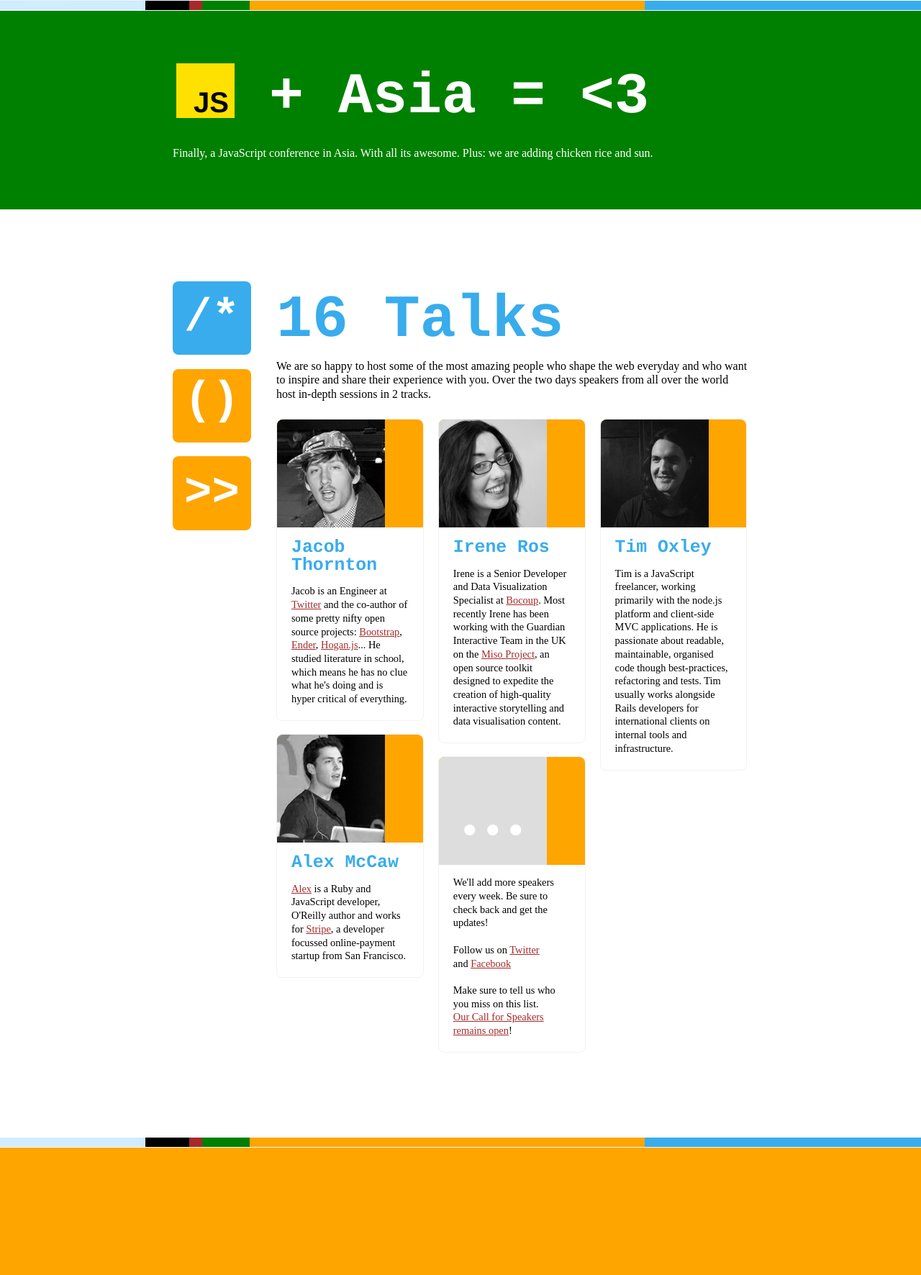
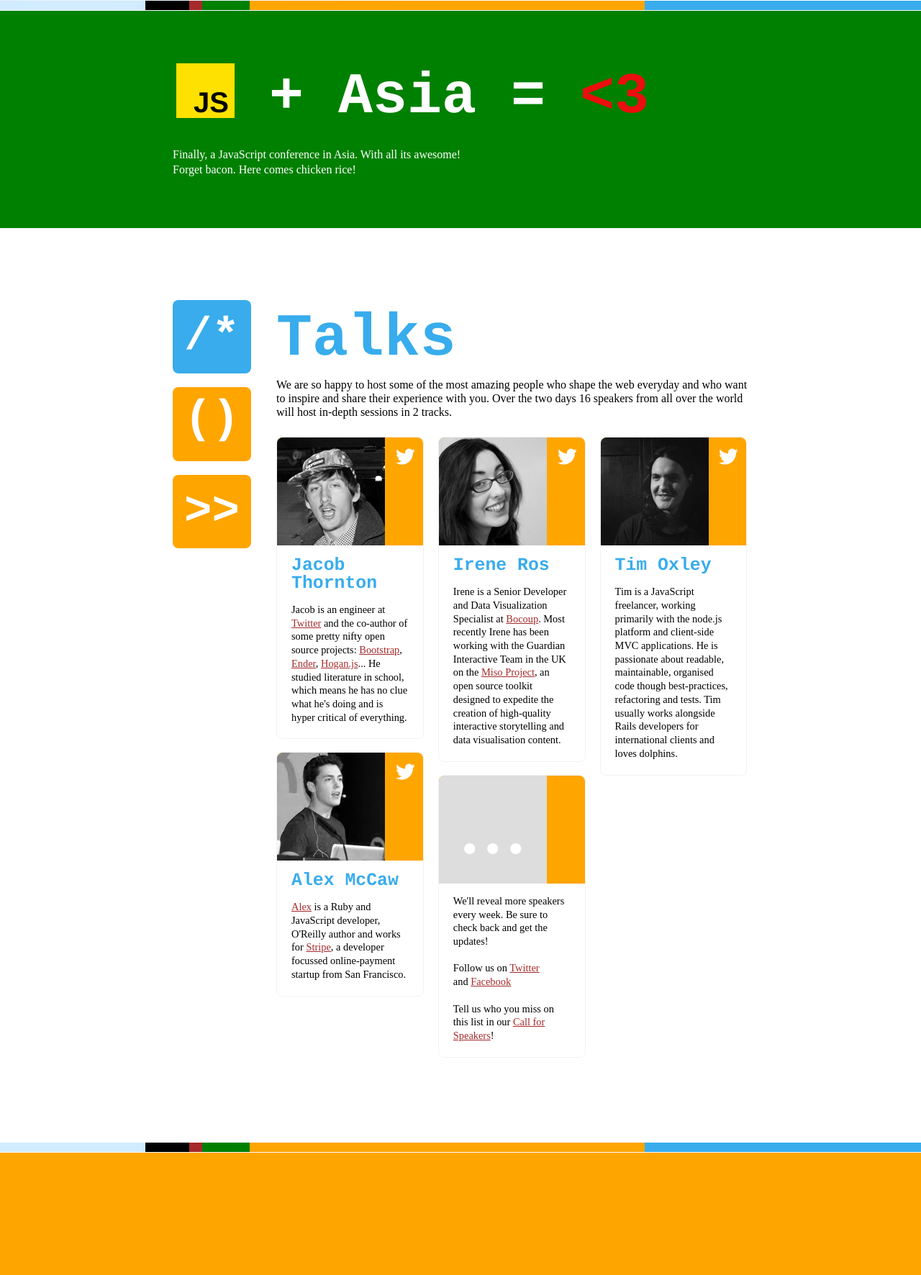
Before and after one commit to jscamp/website, a PHP site: page / in a window 1280 px wide. Shown: the part 679-2451 px from the top of the page at 72% size. Run offline with PHP 8.4, Linux system fonts and the light colour scheme; some libraries are stand-ins or nearby versions; some web fonts are replaced.

Commit message:
Added Twitter account links

```diff
--- a/index.html
+++ b/index.html
@@ -102,8 +102,8 @@
 			</h2>
 			<h3>
 					Finally, a JavaScript conference in Asia.
-						With all its awesome.
-						Plus: we are adding chicken rice and sun.
+						With all its awesome!<br/>
+						Forget bacon. Here comes chicken rice!
 			</h3>
 		</div>
 
@@ -116,21 +116,29 @@
 			</div>
 			<div class="sessiondesc current" id="talksdesc">
 				<span class="intro">
-					<h4>16 Talks</h4>
-					We are so happy to host some of the most amazing people who shape the web everyday and who want to inspire and share their experience with you. Over the two days speakers from all over the world host in-depth sessions in 2 tracks.</span>
+					<h4>Talks</h4>
+					We are so happy to host some of the most amazing people who shape the web everyday and who want to inspire
+					and share their experience with you. Over the two days 16 speakers from all over the world will host in-depth sessions
+					in 2 tracks.</span>
 				<ul class="speakers">
 					<li>
-						<div class="img"><img src="static/img/speakers/jacobthornton.png" border="0" /></div>
+						<div class="links">
+							<a href="http://twitter.com/fat" class="twitter" title="@fat"></a>
+						</div>
+						<div class="img"><img src="static/img/speakers/jacobthornton.png" alt="Jacob Thornton" border="0" /></div>
 						<div class="name">
 							Jacob Thornton
 						</div>
 						<div class="bio">
-							Jacob is an Engineer at <a href="http://twitter.com">Twitter</a> and the co-author of some pretty nifty open source projects: <a href="http://twitter.github.com/bootstrap/">Bootstrap</a>, <a href="http://ender.no.de/">Ender</a>, <a href="http://twitter.github.com/hogan.js/">Hogan.js</a>...
+							Jacob is an engineer at <a href="http://twitter.com">Twitter</a> and the co-author of some pretty nifty open source projects: <a href="http://twitter.github.com/bootstrap/">Bootstrap</a>, <a href="http://ender.no.de/">Ender</a>, <a href="http://twitter.github.com/hogan.js/">Hogan.js</a>...
 							He studied literature in school, which means he has no clue what he's doing and is hyper critical of everything.
 						</div>
 					</li>
 					<li>
-						<div class="img"><img src="static/img/speakers/alexmccaw.png" border="0" /></div>
+						<div class="links">
+							<a href="http://twitter.com/maccman" class="twitter" title="@maccman"></a>
+						</div>
+						<div class="img"><img src="static/img/speakers/alexmccaw.png" alt="Alex McCaw" border="0" /></div>
 						<div class="name">
 							Alex McCaw
 						</div>
@@ -141,7 +149,10 @@
 				</ul>
 				<ul class="speakers">
 					<li>
-						<div class="img"><img src="static/img/speakers/ireneros.png" border="0" /></div>
+						<div class="links">
+							<a href="http://twitter.com/ireneros" class="twitter" title="@ireneros"></a>
+						</div>
+						<div class="img"><img src="static/img/speakers/ireneros.png" alt="Irene Ros" border="0" /></div>
 						<div class="name">
 							Irene Ros
 						</div>
@@ -154,30 +165,33 @@
 					<li>
 						<div class="img"><div class="who">...</div></div>
 						<div class="bio">
-							We'll add more speakers every week. Be sure to check back and get the updates!<br/><br/>
+							We'll reveal more speakers every week. Be sure to check back and get the updates!<br/><br/>
 							Follow us on <a href="http://twitter.com/jscamp_asia">Twitter</a><br/>
 							and <a href="http://facebook.com/javascriptcamp">Facebook</a><br/><br/>
-							Make sure to tell us who you miss on this list.<br/>
-							<a href="http://jscamp.wufoo.com/forms/call-for-speakers">Our Call for Speakers remains open</a>!
+							Tell us who you miss on this list in our
+							<a href="http://jscamp.wufoo.com/forms/call-for-speakers">Call for Speakers</a>!
 						</div>
 					</li>
 				</ul>
 				<ul class="speakers">
 					<li>
-						<div class="img"><img src="static/img/speakers/timoxley.png" border="0" /></div>
+						<div class="links">
+							<a href="http://twitter.com/secoif" class="twitter" title="@secoif"></a>
+						</div>
+						<div class="img"><img src="static/img/speakers/timoxley.png" alt="Tim Oxley" border="0" /></div>
 						<div class="name">
 							Tim Oxley
 						</div>
 						<div class="bio">
 							Tim is a JavaScript freelancer, working primarily with the node.js platform and client-side MVC applications. He is passionate about readable, maintainable, organised code though best-practices, refactoring and tests.
-							Tim usually works alongside Rails developers for international clients on internal tools and infrastructure.
+							Tim usually works alongside Rails developers for international clients and loves dolphins.
 						</div>
 					</li>
 				</ul>
 			</div>
 			<div class="sessiondesc" id="workshopsdesc">
 				<span class="intro">
-					<h4>6 Workshops</h4>
+					<h4>Workshops</h4>
 					Over the time of the conference we want you to get your hands dirty. There's plenty of time, power and Wi-Fi to check out this new library,
 					concept or idea you've heard about while the entire community is around. Even better: Professional hosts will explain and guide you in our workshop sessions.
 				</span>
@@ -188,8 +202,8 @@
 							Workshops hosts will be announced soon. Be sure to check back and get the updates!<br/><br/>
 							Follow us on <a href="http://twitter.com/jscamp_asia">Twitter</a><br/>
 							and <a href="http://facebook.com/javascriptcamp">Facebook</a><br/><br/>
-							Suggest your favorite host in
-							<a href="http://jscamp.wufoo.com/forms/call-for-speakers">our Call for Speakers</a>!
+							Suggest your favorite host in our
+							<a href="http://jscamp.wufoo.com/forms/call-for-speakers">Call for Speakers</a>!
 						</div>
 					</li>
 				</ul>
@@ -212,8 +226,8 @@
 						<div class="img"><div class="who">...</div></div>
 						<div class="bio">
 							Sprints will be announced two months before the conference.<br/><br/>
-							If you want to host one, please let us know in<br/>
-							<a href="http://jscamp.wufoo.com/forms/call-for-speakers">our Call for Speakers</a>!<br/><br/>
+							If you want to host one, please let us know in our
+							<a href="http://jscamp.wufoo.com/forms/call-for-speakers">Call for Speakers</a>!<br/><br/>
 							Follow us on <a href="http://twitter.com/jscamp_asia">Twitter</a><br/>
 							and <a href="http://facebook.com/javascriptcamp">Facebook</a>
 						</div>
--- a/static/css/style.css
+++ b/static/css/style.css
@@ -341,6 +341,7 @@
   margin: 30px auto 0 auto;
   width: 800px;
   font-size: 1em;
+  line-height: 1.3em;
 }
 #js {
   margin-left: 5px;
@@ -351,6 +352,9 @@
   font-family: Helvetica, Arial;
   padding: 0.8em 0.2em 0em 0.6em;
   background: #ffe100;
+}
+#love {
+  color: #eb0e0e;
 }
 #sessions {
   width: 800px;
@@ -491,6 +495,34 @@
   -ms-border-radius: 8px 0 0 0;
   border-radius: 8px 0 0 0;
 }
+#sessions .speakers li .links {
+  float: right;
+}
+#sessions .speakers li .links a {
+  display: block;
+  width: 40px;
+  height: 40px;
+  cursor: pointer;
+  -webkit-border-radius: 22px;
+  -moz-border-radius: 22px;
+  -o-border-radius: 22px;
+  -ms-border-radius: 22px;
+  border-radius: 22px;
+  margin: 6px 6px;
+}
+#sessions .speakers li .links a:hover {
+  background-color: #38acec;
+  -webkit-animation: rotate 0.3s linear;
+  -moz-animation: rotate 0.3s linear;
+  -o-animation: rotate 0.3s linear;
+  -ms-animation: rotate 0.3s linear;
+  animation: rotate 0.3s linear;
+}
+#sessions .speakers li .links a.twitter {
+  background-image: url("../img/twitter.png");
+  background-repeat: no-repeat;
+  background-position: 6px 6px;
+}
 #sessions .speakers li .name {
   font-family: Courier, monospace;
   color: #38acec;
@@ -569,14 +601,6 @@
 }
 .asia {
   color: #ffa500;
-}
-a.twitter {
-  color: #fff;
-  background: #4099ff !important;
-}
-a.facebook {
-  color: #fff;
-  background: #3b5998 !important;
 }
 @-moz-keyframes punch {
   0% {
@@ -1113,108 +1137,88 @@
     transform: rotate(-80deg);
   }
 }
-@-moz-keyframes bounce {
+@-moz-keyframes rotate {
   0% {
-    top: 0px;
-  }
-
-  20% {
-    top: -10px;
-  }
-
-  24% {
-    top: -11px;
-  }
-
-  28% {
-    top: -10px;
+    -webkit-transform: rotate(0deg);
+    -moz-transform: rotate(0deg);
+    -o-transform: rotate(0deg);
+    -ms-transform: rotate(0deg);
+    transform: rotate(0deg);
   }
 
   100% {
-    top: 0px;
+    -webkit-transform: rotate(359deg);
+    -moz-transform: rotate(359deg);
+    -o-transform: rotate(359deg);
+    -ms-transform: rotate(359deg);
+    transform: rotate(359deg);
   }
 }
-@-webkit-keyframes bounce {
+@-webkit-keyframes rotate {
   0% {
-    top: 0px;
-  }
-
-  20% {
-    top: -10px;
-  }
-
-  24% {
-    top: -11px;
-  }
-
-  28% {
-    top: -10px;
+    -webkit-transform: rotate(0deg);
+    -moz-transform: rotate(0deg);
+    -o-transform: rotate(0deg);
+    -ms-transform: rotate(0deg);
+    transform: rotate(0deg);
   }
 
   100% {
-    top: 0px;
+    -webkit-transform: rotate(359deg);
+    -moz-transform: rotate(359deg);
+    -o-transform: rotate(359deg);
+    -ms-transform: rotate(359deg);
+    transform: rotate(359deg);
   }
 }
-@-o-keyframes bounce {
+@-o-keyframes rotate {
   0% {
-    top: 0px;
-  }
-
-  20% {
-    top: -10px;
-  }
-
-  24% {
-    top: -11px;
-  }
-
-  28% {
-    top: -10px;
+    -webkit-transform: rotate(0deg);
+    -moz-transform: rotate(0deg);
+    -o-transform: rotate(0deg);
+    -ms-transform: rotate(0deg);
+    transform: rotate(0deg);
   }
 
   100% {
-    top: 0px;
+    -webkit-transform: rotate(359deg);
+    -moz-transform: rotate(359deg);
+    -o-transform: rotate(359deg);
+    -ms-transform: rotate(359deg);
+    transform: rotate(359deg);
   }
 }
-@-ms-keyframes bounce {
+@-ms-keyframes rotate {
   0% {
-    top: 0px;
-  }
-
-  20% {
-    top: -10px;
-  }
-
-  24% {
-    top: -11px;
-  }
-
-  28% {
-    top: -10px;
+    -webkit-transform: rotate(0deg);
+    -moz-transform: rotate(0deg);
+    -o-transform: rotate(0deg);
+    -ms-transform: rotate(0deg);
+    transform: rotate(0deg);
   }
 
   100% {
-    top: 0px;
+    -webkit-transform: rotate(359deg);
+    -moz-transform: rotate(359deg);
+    -o-transform: rotate(359deg);
+    -ms-transform: rotate(359deg);
+    transform: rotate(359deg);
   }
 }
-@keyframes bounce {
+@keyframes rotate {
   0% {
-    top: 0px;
-  }
-
-  20% {
-    top: -10px;
-  }
-
-  24% {
-    top: -11px;
-  }
-
-  28% {
-    top: -10px;
+    -webkit-transform: rotate(0deg);
+    -moz-transform: rotate(0deg);
+    -o-transform: rotate(0deg);
+    -ms-transform: rotate(0deg);
+    transform: rotate(0deg);
   }
 
   100% {
-    top: 0px;
+    -webkit-transform: rotate(359deg);
+    -moz-transform: rotate(359deg);
+    -o-transform: rotate(359deg);
+    -ms-transform: rotate(359deg);
+    transform: rotate(359deg);
   }
 }
--- a/static/css/style.styl
+++ b/static/css/style.styl
@@ -196,6 +196,7 @@
 	margin 30px auto 0 auto
 	width mWidth
 	font-size 1em
+	line-height 1.3em
 
 #js
 	margin-left 5px
@@ -206,6 +207,9 @@
 	font-family Helvetica, Arial
 	padding 0.8em 0.2em 0em 0.6em
 	background #FFE100
+
+#love
+	color #EB0E0E
 
 #sessions
 	width mWidth
@@ -317,6 +321,26 @@
 				> *
 					border-radius 8px 0 0 0
 
+			.links
+				float right
+
+				a
+					display block
+					width 40px
+					height 40px
+					cursor pointer
+					border-radius 22px
+					margin 6px 6px
+
+					&:hover
+						background-color jscampBlue
+						animation rotate 0.3s linear
+
+					&.twitter
+						background-image url(../img/twitter.png)
+						background-repeat no-repeat
+						background-position 6px 6px
+
 			.name
 				font-family Courier, monospace
 				color jscampBlue
@@ -393,14 +417,6 @@
 .asia
 	color jscampYellow
 
-a.twitter
-	color white
-	background #4099FF !important
-
-a.facebook
-	color white
-	background #3B5998 !important
-
 
 @keyframes punch
 	0%
@@ -443,14 +459,8 @@
 	100%
 		transform rotate(-80deg)
 
-@keyframes bounce
+@keyframes rotate
 	0%
-		top 0px
-	20%
-		top -10px
-	24%
-		top -11px
-	28%
-		top -10px
+		transform rotate(0deg)
 	100%
-		top 0px
+		transform rotate(359deg)
--- a/static/js/main/00-jscamp-ck.js
+++ b/static/js/main/00-jscamp-ck.js
@@ -1 +1 @@
-$("#messageCont").slideDown();_.delay(function(){$("#messageCont").removeClass("flipped")},2e3);_.delay(function(){$("#messageCont").find(".back").css({visibility:"visible"});$("#messageCont").addClass("flipped")},6e3);_.delay(function(){$("#top").fadeIn(1e3);var e=$(window).scrollTop();e==0&&$("#homepage").animate({height:"680px"},800)},8e3);var highlightTalks=_.once(function(){$("#talks").addClass("current")}),scrollStart=_.once(function(){$("#top").fadeIn();$("#homepage").animate({height:"680px"},800)});$(window).scroll(function(){var e=$(window).scrollTop(),t=$(window).height(),n=$("#sessions").position().top-100,r=340,i=$("#venue").position().top-115;if(e+t/2>=n){$("#sessionicon").addClass("moved");_.delay(highlightTalks,1e3)}var s=e-n,o=i-r;$("#sessionicon").css({top:s>0?e<o?s:o-n:0});scrollStart()});$("#sessionicon div").click(function(){var e=$(this).css("top"),t=$("#sessionicon div.current").css("top");$("#sessionicon div.current").removeClass("current").css({top:e});$(this).addClass("current").css({top:t});$("#sessions .sessiondesc").removeClass("current");$("#"+$(this).attr("id")+"desc").addClass("current");$.scrollTo($("#sessions").position().top-100)});krusovice.tools.fadeIn(document.getElementById("la_oceansound"),500,.4,50);_.delay(function(){krusovice.tools.fadeOut(document.getElementById("la_oceansound"),9e3,0,50)},500);
+$("#messageCont").slideDown();_.delay(function(){$("#messageCont").removeClass("flipped")},2e3);_.delay(function(){$("#messageCont").find(".back").css({visibility:"visible"});$("#messageCont").addClass("flipped")},6e3);_.delay(function(){$("#top").fadeIn(1e3);var e=$(window).scrollTop();e==0&&$("#homepage").animate({height:"680px"},800)},8e3);var highlightTalks=_.once(function(){$("#talks").addClass("current")}),scrollStart=_.once(function(){$("#top").fadeIn();$("#homepage").animate({height:"680px"},800)});$(window).scroll(function(){var e=$(window).scrollTop(),t=$(window).height(),n=$("#sessions").position().top-100,r=340,i=$("#venue").position().top-115;if(e+t/3*2>=n){$("#sessionicon").addClass("moved");_.delay(highlightTalks,1e3)}var s=e-n,o=i-r;$("#sessionicon").css({top:s>0?e<o?s:o-n:0});scrollStart()});$("#sessionicon div").click(function(){var e=$(this).css("top"),t=$("#sessionicon div.current").css("top");$("#sessionicon div.current").removeClass("current").css({top:e});$(this).addClass("current").css({top:t});$("#sessions .sessiondesc").removeClass("current");$("#"+$(this).attr("id")+"desc").addClass("current");$.scrollTo($("#sessions").position().top-100,{duration:300})});krusovice.tools.fadeIn(document.getElementById("la_oceansound"),500,.4,50);_.delay(function(){krusovice.tools.fadeOut(document.getElementById("la_oceansound"),9e3,0,50)},500);
--- a/static/js/main/00-jscamp.js
+++ b/static/js/main/00-jscamp.js
@@ -32,7 +32,7 @@
 		sHeight = 340,
 		vTop = $("#venue").position().top - 115;
 
-	if(scrollTop + wHeight/2 >= sTop) {
+	if(scrollTop + wHeight/3*2 >= sTop) {
 		$("#sessionicon").addClass("moved");
 		_.delay(highlightTalks,1000);
 	}
@@ -53,7 +53,7 @@
 
 	$("#sessions .sessiondesc").removeClass("current");
 	$("#" + $(this).attr("id") + "desc").addClass("current")
-	$.scrollTo($("#sessions").position().top - 100);
+	$.scrollTo($("#sessions").position().top - 100, {duration:300});
 });
 
 
```
Also changed, not shown: static/img/twitter.png (added).
